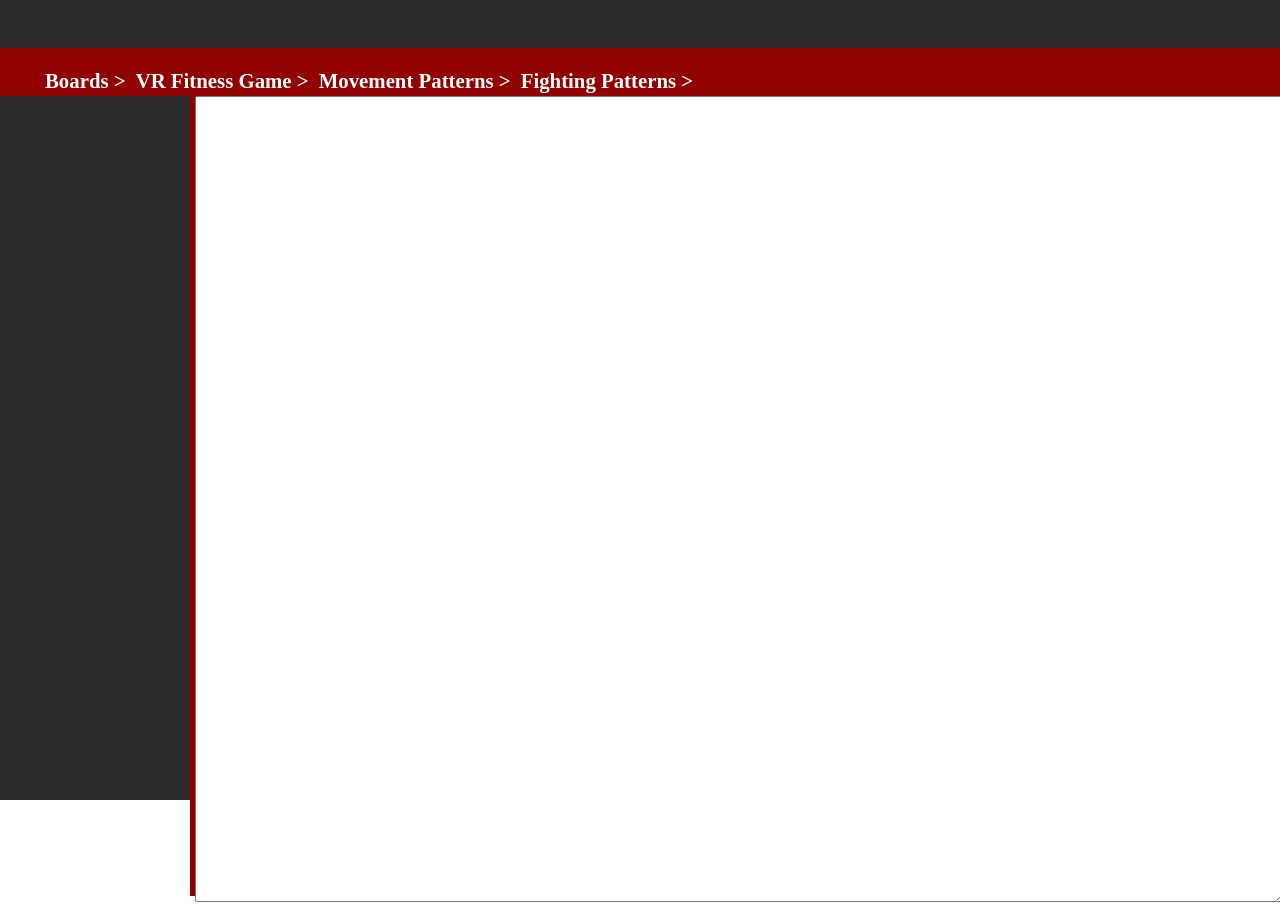
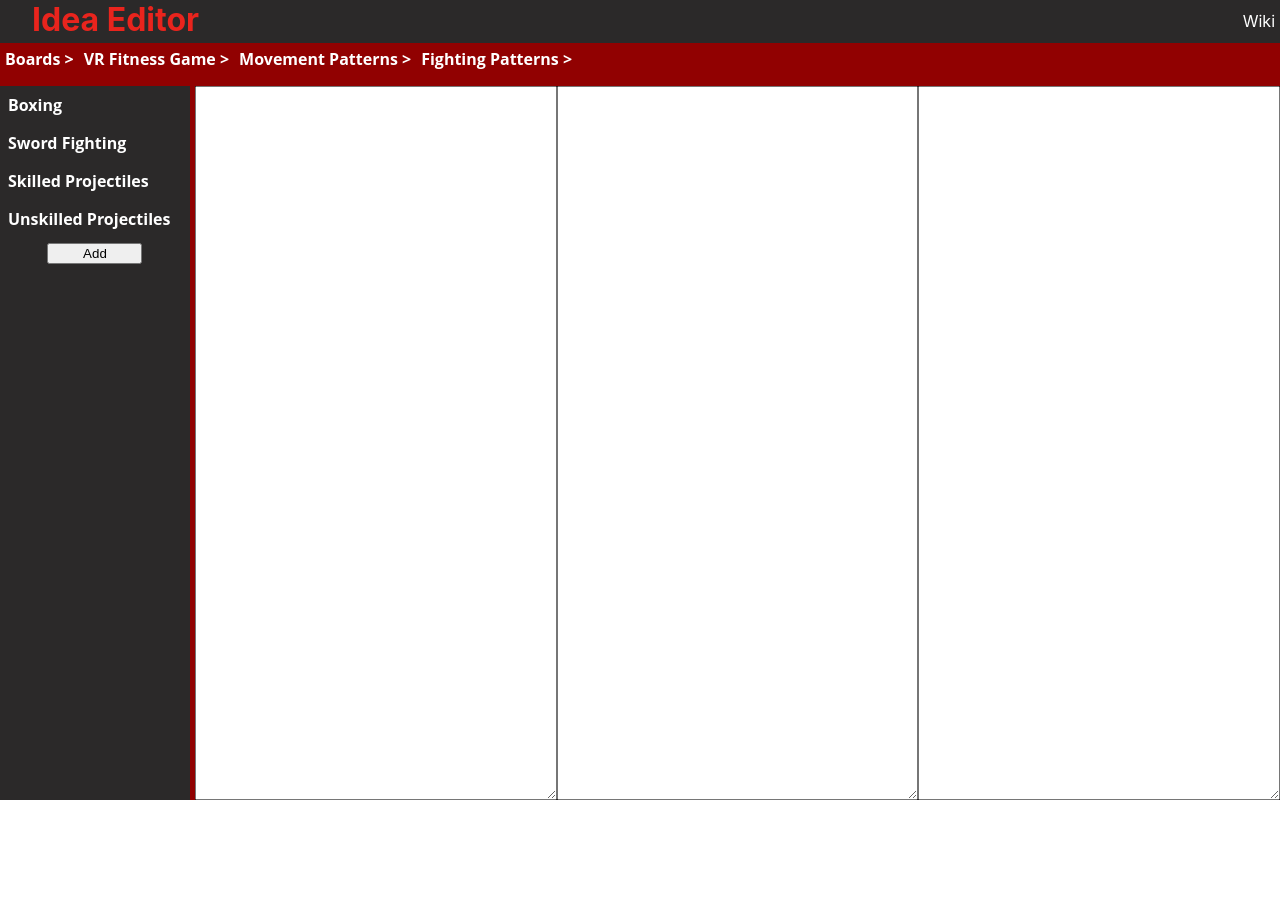
Before and after one commit to yauneyz/thinky-v2, a React (Create React App) app in the folder client/: page / in a window 1280 px wide. After the commit the page ends 800 px from the top, so only its background shows below. Built offline with nearby package versions, Linux system fonts and the light colour scheme; what random-words would draw is missing.

Commit message:
Front end progress

```diff
--- a/client/src/App.css
+++ b/client/src/App.css
@@ -7,6 +7,8 @@ html,body, #root{
 	background: #2b2929;
 	width:100%;
 	height: 100%;
+	display: flex;
+	flex-direction: column;
 }
 
 .wrapper2{
@@ -16,6 +18,23 @@ html,body, #root{
 
 .title-bar{
 	height: 3em;
+	display: flex;
+}
+
+.title{
+	font-size: 2em;
+	font-weight: bold;
+	margin-left: 1em;
+	color: #e9241d;
+	/*color: #878681;*/
+}
+
+.wiki{
+	color: white;
+	font-size:1em;
+	margin: 5px;
+	align-self: center;
+	margin-left: auto;
 }
 
 .node-bar{
@@ -26,17 +45,25 @@ html,body, #root{
 	align-content: center;
 }
 
-.node-list{
-}
 
 .node-item{
 	display: inline-block;
 	color: white;
-	font-size: 1.3em;
+	font-size: 0.8;
 	margin: 5px;
-	font-family: 'Montserrat';
+	font-family: 'Open Sans', sans-serif;
 	font-weight: bold;
 }
+
+.node-item:hover, .child-node:hover{
+	text-shadow: 0 0 3px #FF0000;
+}
+
+.child-node{
+	display: block;
+	margin: 8px;
+}
+
 
 .node-item:after{
 	content: " >";
@@ -51,17 +78,34 @@ html,body, #root{
 	/*border-right: 2px #910101;*/
 	border-right: 5px solid #910101;
 	border-right: 5px solid #910101;
+	justify-content: start;
+	display: flex;
+	flex-direction: column;
 }
 
 .child-list{
 	height: 100%;
+	width: 100%;
+	list-style-type: none;
 }
-
 .editor{
-	width: 100%;
-	height: 100%;
+	flex: 1;
 }
 
 .editor-box{
-	width:100%
+	width:100%;
+	display: flex;
 }
+
+.child-node{
+	color: white;
+	font-size: 1em;
+	font-family: 'Open Sans', sans-serif;
+	font-weight: bold;
+}
+
+.add-child-button{
+	width: 50%;
+	margin: auto;
+	margin-top: 5px;
+}
--- a/client/src/App.js
+++ b/client/src/App.js
@@ -5,20 +5,27 @@ import "./App.css";
 function App() {
   return (
     <div className="wrapper">
-      <div className="title-bar"></div>
+      <div className="title-bar">
+        <span className="title">Idea Editor</span>
+				<span className="wiki">Wiki</span>
+      </div>
       <div className="node-bar">
-        <ul className="node-list">
-          <li className="node-item">Boards</li>
-          <li className="node-item">VR Fitness Game</li>
-          <li className="node-item">Movement Patterns</li>
-          <li className="node-item">Fighting Patterns</li>
-        </ul>
+        <span className="node-item">Boards</span>
+        <span className="node-item">VR Fitness Game</span>
+        <span className="node-item">Movement Patterns</span>
+        <span className="node-item">Fighting Patterns</span>
       </div>
       <div className="wrapper2">
         <div className="child-bar">
-          <ul className="child-list"></ul>
+          <span className="child-node">Boxing</span>
+          <span className="child-node">Sword Fighting</span>
+          <span className="child-node">Skilled Projectiles</span>
+          <span className="child-node">Unskilled Projectiles</span>
+          <button className="add-child-button">Add</button>
         </div>
         <div className="editor-box">
+          <textarea className="editor" />
+          <textarea className="editor" />
           <textarea className="editor" />
         </div>
       </div>
```
Also changed, not shown: 1 other file (tests, documents, lock files or other folders).
